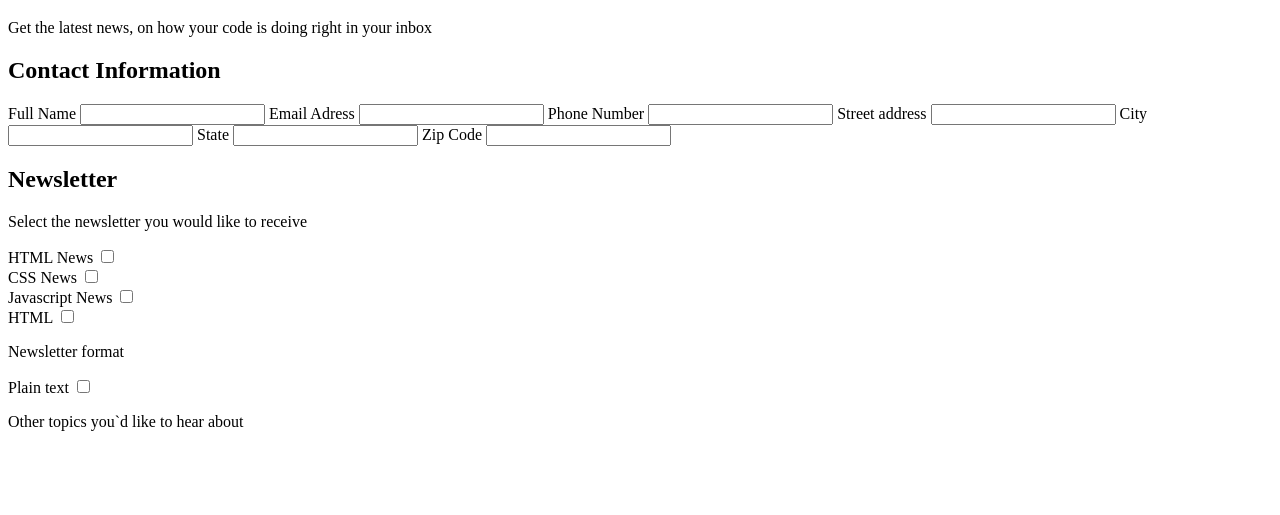
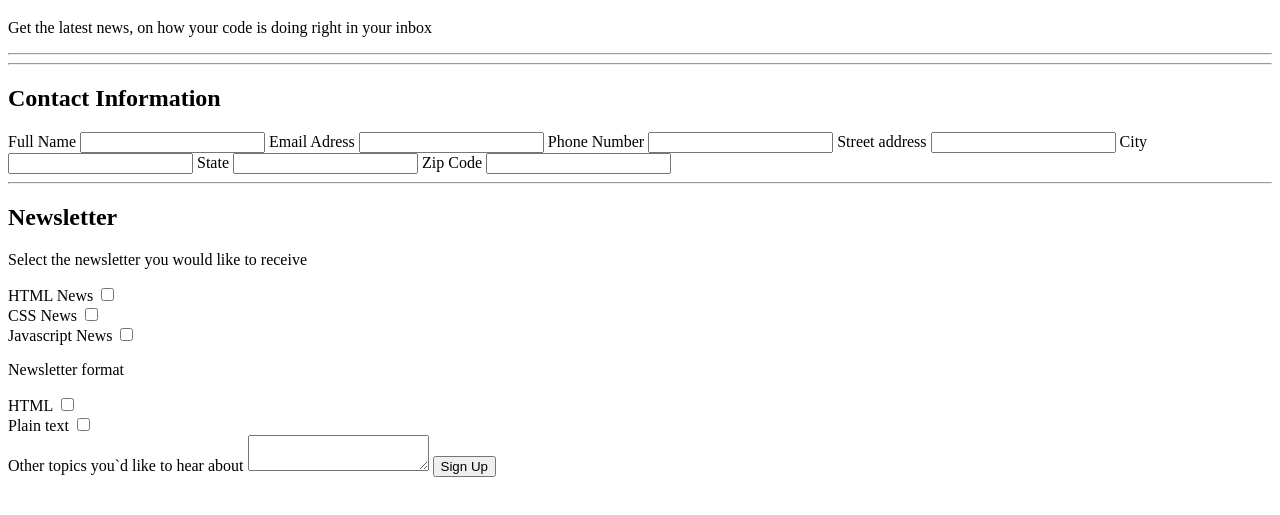
Before and after one commit to GregorSchulze/online-registration-form, a plain HTML site: page index.html in a window 1280 px wide. Shown: the part 61-576 px from the top of the page. Drawn offline with Linux system fonts and the light colour scheme.

Commit message:
Update
Update

```diff
--- a/index.html
+++ b/index.html
@@ -10,6 +10,10 @@
     <form action="index.html" method="post">
         <h1>THE CODE REVIEW</h1>
         <p>Get the latest news, on how your code is doing right in your inbox</p>
+
+        <hr>
+        <hr>
+
             <h2>Contact Information</h2>
 
                 <label for="name">Full Name</label>
@@ -33,6 +37,7 @@
                 <label for="zip-code">Zip Code</label>
                 <input type="text" id="zip-code" name="user-zip-code">
 
+            <hr>
 
             <h2>Newsletter</h2>
                 <p>Select the newsletter you would like to receive</p>
@@ -52,18 +57,22 @@
 
                 <br>
 
+                <p>Newsletter format</p>
+
                 <label class="light" for="html">HTML</label>
                 <input type="checkbox" id="html" value="html-business" name="user_interest">
 
                 <br>
-                <p>Newsletter format</p>
 
                 <label class="light" for="plain-text">Plain text</label>
                 <input type="checkbox" id="plain-text" value="plain-text-interest" name="user_interest">
 
-                <p>Other topics you`d like to hear about</p>
+                <br>
 
+                <label for="other-topics">Other topics you`d like to hear about</label>
+                <textarea id="other-topics" name="user_topics"></textarea>
 
+                <button type="submit">Sign Up</button>
     </form>
 
 </body>
```
